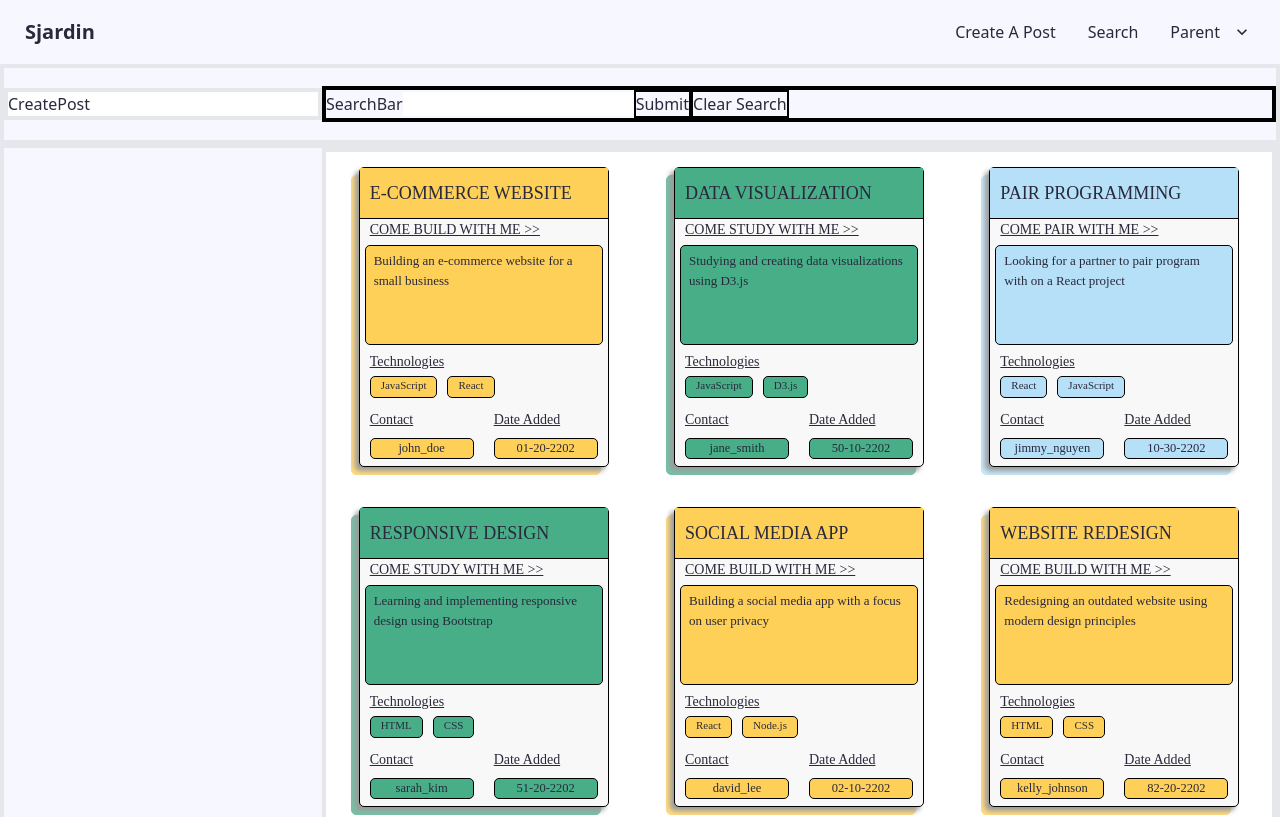
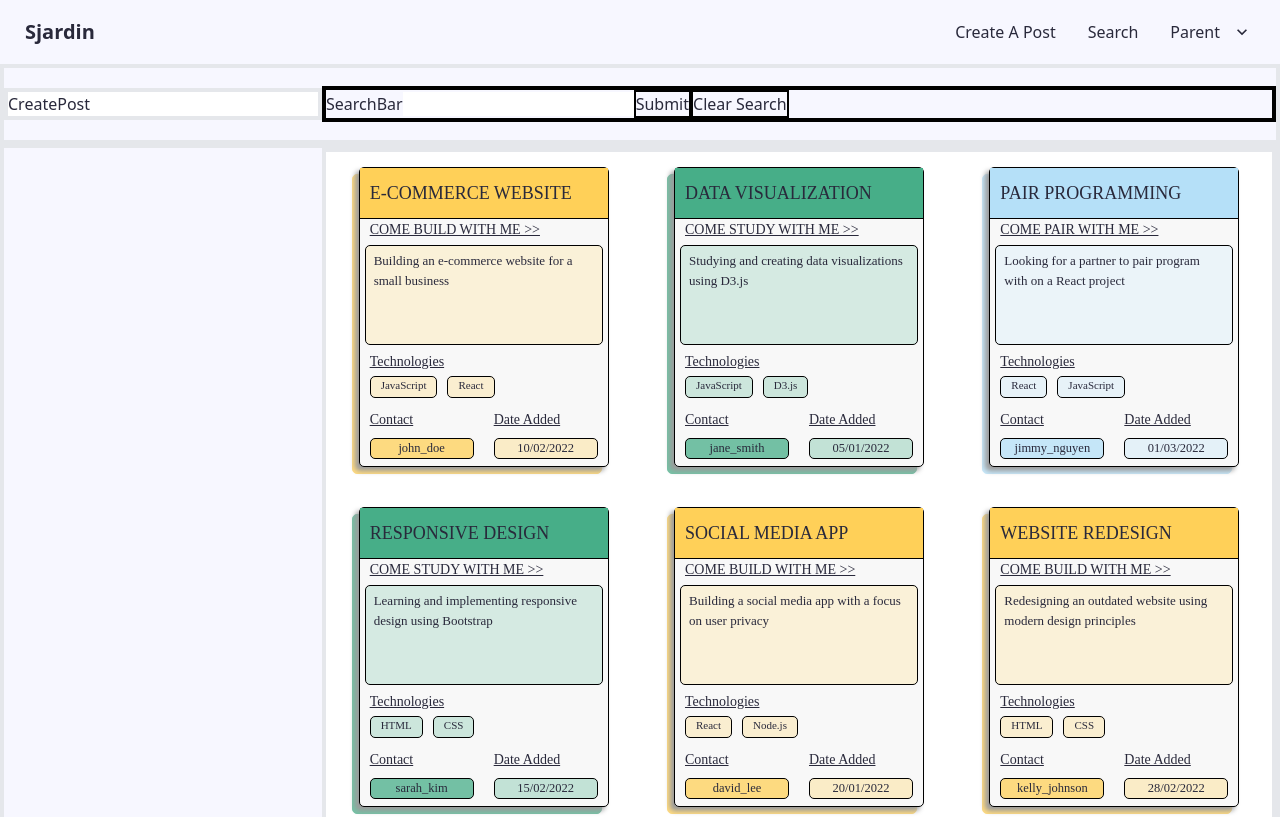
Before and after one commit to CregCodes/sjardin, a Next.js app in the folder app/: page /results in a window 1280 px wide. Shown: the top 817 px of the page. Built offline with nearby package versions, Linux system fonts and the light colour scheme; a web font is replaced by a local one.

Commit message:
minor css editing

```diff
--- a/app/components/Card/card.module.css
+++ b/app/components/Card/card.module.css
@@ -3,7 +3,7 @@
 .cardContainer {
   font-family: 'Red Hat Mono';
   --padding-left: 10px;
-  --primary-colour: #B5E0F8;
+  --primary-colour: rgb(181, 224, 248);
   --bg-colour: #F8F8F8;
   margin-top: 10px;
   margin-bottom: 20px;
@@ -11,7 +11,10 @@
 }
 
 .buildCardContainer {
-  --primary-colour: #FFD058;
+  --primary-colour: rgb(255, 208, 88);
+  --r: 255;
+  --g: 208;
+  --b: 88;
   font-family: 'Red Hat Mono';
   --padding-left: 10px;
   --bg-colour: #F8F8F8;
@@ -21,7 +24,10 @@
 }
 
 .pairCardContainer {
-  --primary-colour: #B5E0F8;
+  --primary-colour: rgb(181, 224, 248);
+  --r: 181;
+  --g: 224;
+  --b: 248;
   font-family: 'Red Hat Mono';
   --padding-left: 10px;
   --bg-colour: #F8F8F8;
@@ -31,7 +37,10 @@
 }
 
 .studyCardContainer {
-  --primary-colour: #47AE88;
+  --primary-colour: rgb(71, 174, 136);
+  --r: 71;
+  --g: 174;
+  --b: 136;
   font-family: 'Red Hat Mono';
   --padding-left: 10px;
   --bg-colour: #F8F8F8;
@@ -41,7 +50,7 @@
 }
 
 .underlay {
-  translate: -3px 13px;
+  translate: -2px 12px;
   width: 250px;
   height: 300px;
   background-color: var(--primary-colour);
@@ -114,8 +123,7 @@
 }
 
 .descriptionContainer p {
-  /* background-color: yellow; */
-  background-color: var(--primary-colour);
+  background-color: rgba(var(--r), var(--g), var(--b), 0.2);
   height: 90%;
   margin: 5px 5px 5px 5px;
   padding: 5px 8px 5px 8px;
@@ -160,7 +168,7 @@
   border-color: black;
   border-width: 1px;
   border-radius: 5px;
-  background-color: var(--primary-colour);
+  background-color: rgba(var(--r), var(--g), var(--b), 0.25);
   padding-left: 10px;
   padding-right: 10px;
   margin-right: 10px;
@@ -202,7 +210,7 @@
   border-width: 1px;
   border-radius: 5px;
   /* background-color: aqua; */
-  background-color: var(--primary-colour);
+  background-color: rgba(var(--r), var(--g), var(--b), 0.75);
   padding-left: 5px;
   padding-right: 5px;
   text-align: center;
@@ -229,7 +237,7 @@
   border-color: black;
   border-width: 1px;
   border-radius: 5px;
-  background-color: var(--primary-colour);
+  background-color: rgba(var(--r), var(--g), var(--b), 0.3);
   padding-left: 5px;
   padding-right: 5px;
   text-align: center;
--- a/app/components/Card/card.tsx
+++ b/app/components/Card/card.tsx
@@ -11,16 +11,12 @@ export interface CardObject {
   dateCreated: string;
 }
 /** takes in a timestamp string and returns the date in order */
-function getDateFromProps(inputString: string): string {
-  const date = inputString.toString();
-
-  // Get the first 10 characters of the string
-  const firstTenChars = date.slice(0, 10);
-
-  // Reverse the order of the characters using the Array.prototype.reverse() method
-  const reversedChars = firstTenChars.split("").reverse().join("");
-
-  return reversedChars;
+function getDateFromProps(date: string): string {
+  const day = date.slice(8, 10);
+  const month = date.slice(5, 7);
+  const year = date.slice(0, 4);
+  const orderedDate = day + "/" + month + "/" + year;
+  return orderedDate;
 }
 
 function checkIfEmpty(inputString: string): boolean {
@@ -44,6 +40,10 @@ function getNumberFromType(inputString: string): number {
   return 1;
 }
 
+function handleClick() {
+  console.log('clicked');
+}
+
 export default function Card(props: CardObject) {
   const [styleIndex, setStyleIndex] = useState(getNumberFromType(props.projectType))
 
@@ -55,7 +55,7 @@ export default function Card(props: CardObject) {
         <div className={styles.titleContainer}>
           <h2>{props.projectTitle.toUpperCase()}</h2>
         </div>
-        <button className={styles.typeContainer}>
+        <button className={styles.typeContainer} onClick={handleClick}>
           <p>{`COME ${props.projectType.toUpperCase()} WITH ME >>`}</p>
         </button>
         <div className={styles.descriptionContainer}>
```
